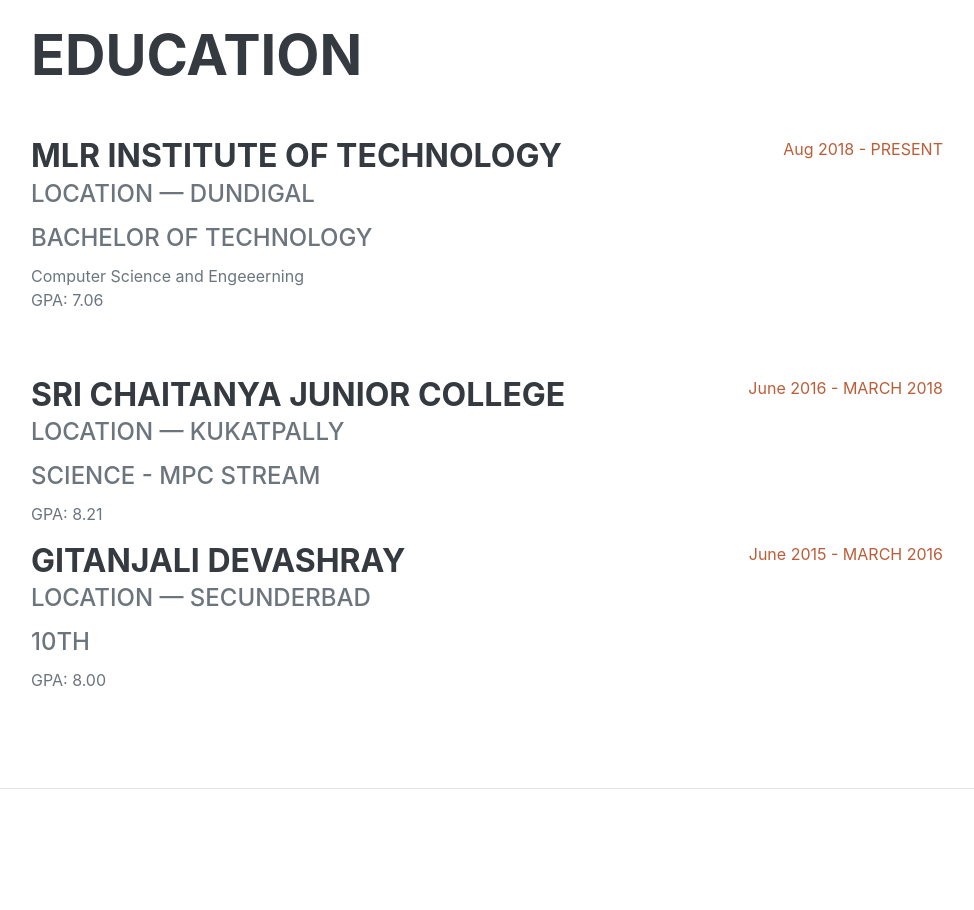
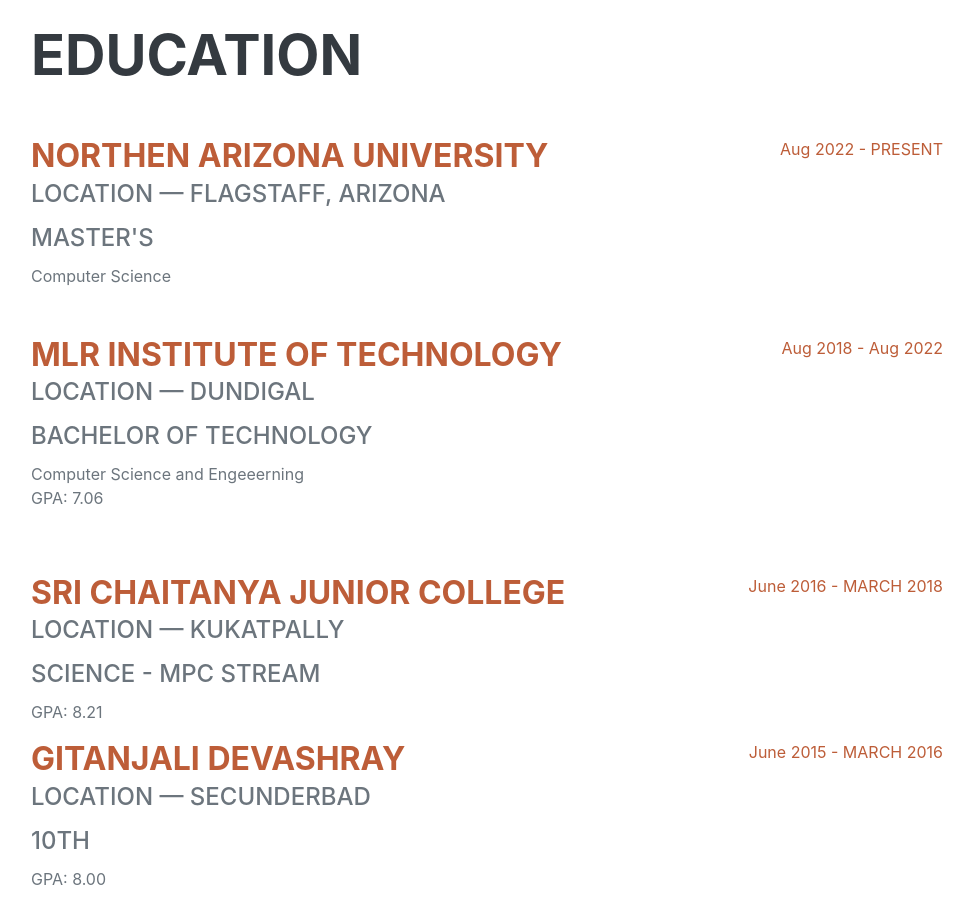
Before and after one commit to Hemanth3401/MYRESUME, a website: page index.html in a window 1280 px wide. Shown: the part 2540-3450 px from the top of the page, without its empty margins (289-1263 px from the left). Drawn offline with nearby package versions, Linux system fonts and the light colour scheme; a web font is replaced by a local one.

Commit message:
Updated Resume

```diff
--- a/index.html
+++ b/index.html
@@ -141,17 +141,26 @@
                     <h2 class="mb-5">Education</h2>
                     <div class="d-flex flex-column flex-md-row justify-content-between mb-5">
                         <div class="flex-grow-1">
-                            <h3 class="mb-0">MLR Institute of technology</h3>
+                            <h3 class="mb-0"><a href="https://nau.edu/">Northen Arizona University</a></h3>
+                            <div class="subheading mb-2">Location — Flagstaff, Arizona </div>
+                            <div class="subheading mb-2">Master's</div>
+                            <div>Computer Science </div>
+                        </div>
+                        <div class="flex-shrink-0"><span class="text-primary">Aug 2022 - PRESENT</span></div>
+                    </div>
+                    <div class="d-flex flex-column flex-md-row justify-content-between mb-5">
+                        <div class="flex-grow-1">
+                            <h3 class="mb-0"><a href="https://mlrit.ac.in/">MLR Institute of technology</a></h3>
                             <div class="subheading mb-2">Location — Dundigal </div>
                             <div class="subheading mb-2">Bachelor of Technology</div>
                             <div>Computer Science and Engeeerning </div>
                             <p>GPA: 7.06</p>
                         </div>
-                        <div class="flex-shrink-0"><span class="text-primary">Aug 2018 - PRESENT</span></div>
+                        <div class="flex-shrink-0"><span class="text-primary">Aug 2018 - Aug 2022</span></div>
                     </div>
                     <div class="d-flex flex-column flex-md-row justify-content-between">
                         <div class="flex-grow-1">
-                            <h3 class="mb-0">Sri Chaitanya junior college</h3>
+                            <h3 class="mb-0"><a href="https://srichaitanya.net/">Sri Chaitanya junior college</a></h3>
                             <div class="subheading mb-2">Location — kukatpally </div>
                             <div class="subheading mb-2">Science - MPC Stream</div>
                             <p>GPA: 8.21</p>
@@ -160,7 +169,7 @@
                     </div>
                     <div class="d-flex flex-column flex-md-row justify-content-between">
                         <div class="flex-grow-1">
-                            <h3 class="mb-0">Gitanjali Devashray</h3>
+                            <h3 class="mb-0"><a href="https://www.gitanjalischools.com/school_index.php?id=4">Gitanjali Devashray</a></h3>
                             <div class="subheading mb-2">Location — Secunderbad </div>
                             <div class="subheading mb-2">10th</div>
                             <p>GPA: 8.00</p>
```
